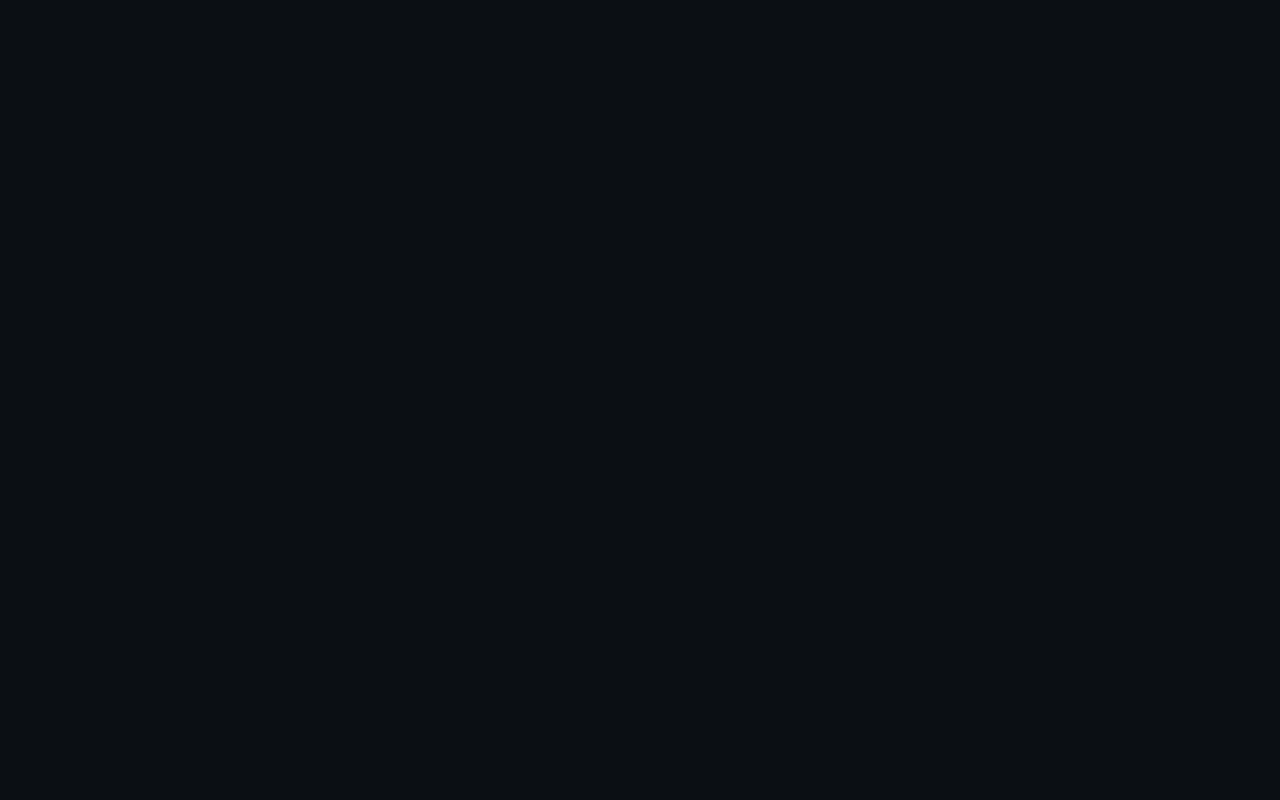
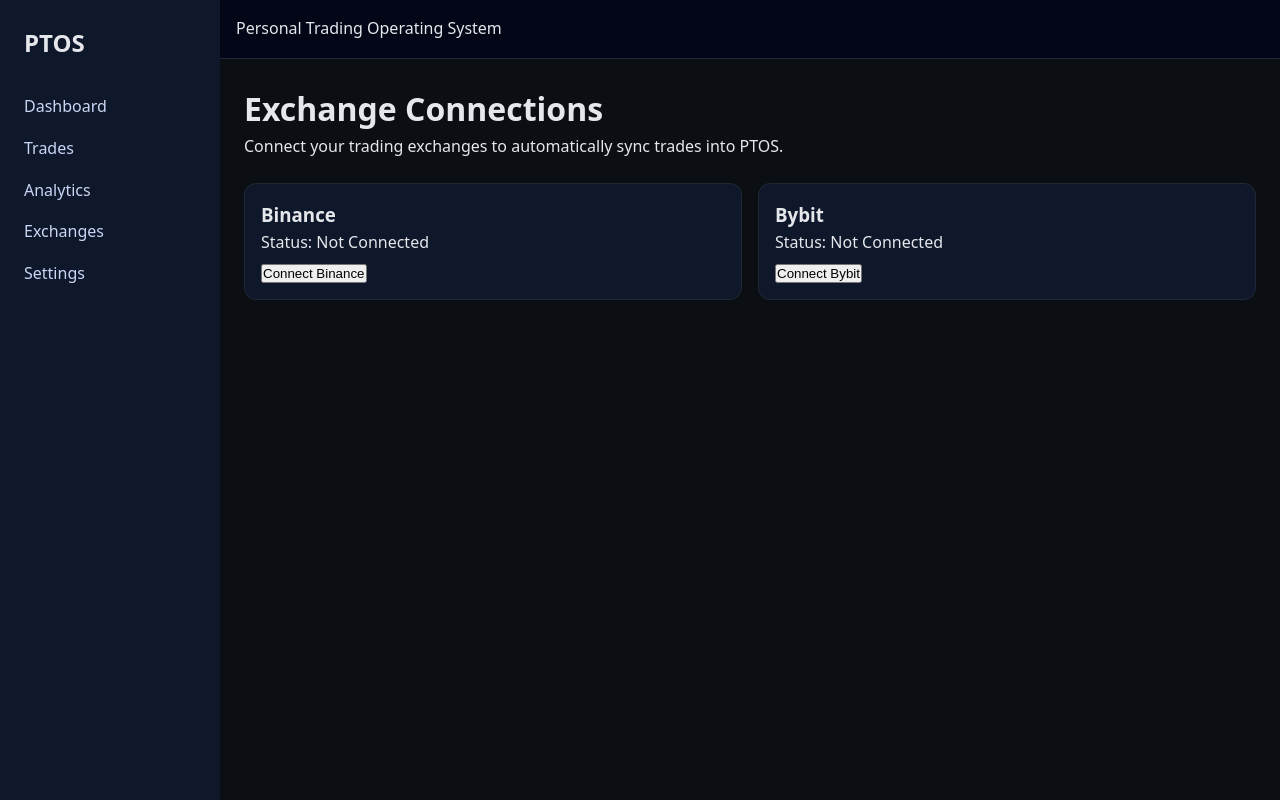
Before and after one commit to ab-tech-code/Personal_Trade_Operating_System, a React (Vite) app in the folder ptos-frontend/: page /app/exchanges in a window 1280 px wide. Before the commit this address had no page. Built offline with nearby package versions, Linux system fonts and the light colour scheme; sample sign-in values are in the browser's storage.

Commit message:
connect exchange

```diff
--- a/ptos-frontend/src/App.jsx
+++ b/ptos-frontend/src/App.jsx
@@ -11,6 +11,7 @@
 import Trades from "./pages/Trades";
 import AddTrade from "./pages/AddTrade";
 import Analytics from "./pages/Analytics";
+import Exchanges from "./pages/Exchanges";
 
 
 const App = () => {
@@ -55,6 +56,15 @@
             </ProtectedRoute>
           }
         />
+
+        <Route
+          path="/app/exchanges"
+          element={
+            <ProtectedRoute>
+              <Exchanges />
+            </ProtectedRoute>
+          }
+        />
       </Routes>
     </BrowserRouter>
   );
--- /dev/null
+++ b/ptos-frontend/src/components/ConnectExchangeModal.jsx
@@ -0,0 +1,60 @@
+import React from "react";
+
+import { useState } from "react";
+
+const ConnectExchangeModal = ({ exchange, onClose }) => {
+  const [apiKey, setApiKey] = useState("");
+  const [apiSecret, setApiSecret] = useState("");
+
+  const handleSubmit = (e) => {
+    e.preventDefault();
+
+    // 🔐 Do NOT log or store secrets
+    // This will later be sent directly to backend
+    console.log("Submitting exchange connection:", exchange);
+
+    // Clear secrets immediately
+    setApiKey("");
+    setApiSecret("");
+    onClose();
+  };
+
+  return (
+    <div className="modal-overlay">
+      <div className="modal">
+        <h2>Connect {exchange}</h2>
+
+        <form onSubmit={handleSubmit}>
+          <label>
+            API Key
+            <input
+              type="text"
+              value={apiKey}
+              onChange={(e) => setApiKey(e.target.value)}
+              required
+            />
+          </label>
+
+          <label>
+            API Secret
+            <input
+              type="password"
+              value={apiSecret}
+              onChange={(e) => setApiSecret(e.target.value)}
+              required
+            />
+          </label>
+
+          <div className="modal-actions">
+            <button type="submit">Connect</button>
+            <button type="button" onClick={onClose}>
+              Cancel
+            </button>
+          </div>
+        </form>
+      </div>
+    </div>
+  );
+};
+
+export default ConnectExchangeModal;
--- /dev/null
+++ b/ptos-frontend/src/pages/Exchanges.jsx
@@ -0,0 +1,43 @@
+import React, { useState } from "react";
+import AppLayout from "../layouts/AppLayout";
+import ConnectExchangeModal from "../components/ConnectExchangeModal";
+
+const Exchanges = () => {
+  // State to track which exchange the user is currently trying to connect
+  const [activeExchange, setActiveExchange] = useState(null);
+
+  return (
+    <AppLayout>
+      <h1>Exchange Connections</h1>
+
+      <p className="page-description">
+        Connect your trading exchanges to automatically sync trades into PTOS.
+      </p>
+
+      <div className="exchange-list">
+        {["Binance", "Bybit"].map((ex) => (
+          <div className="exchange-card" key={ex}>
+            <h3>{ex}</h3>
+            <p>Status: Not Connected</p>
+            <button
+              className="btn-primary"
+              onClick={() => setActiveExchange(ex)}
+            >
+              Connect {ex}
+            </button>
+          </div>
+        ))}
+      </div>
+
+      {/* Conditional rendering for the modal */}
+      {activeExchange && (
+        <ConnectExchangeModal
+          exchange={activeExchange}
+          onClose={() => setActiveExchange(null)}
+        />
+      )}
+    </AppLayout>
+  );
+};
+
+export default Exchanges;
--- a/ptos-frontend/src/styles/global.css
+++ b/ptos-frontend/src/styles/global.css
@@ -252,3 +252,66 @@
     grid-template-columns: repeat(2, 1fr);
   }
 }
+
+
+.exchange-list {
+  display: grid;
+  grid-template-columns: 1fr;
+  gap: 1rem;
+  margin-top: 1.5rem;
+}
+
+.exchange-card {
+  background: #0f172a;
+  border: 1px solid #1f2933;
+  border-radius: 12px;
+  padding: 1rem;
+}
+
+.exchange-card button {
+  margin-top: 0.5rem;
+}
+
+/* Desktop */
+@media (min-width: 768px) {
+  .exchange-list {
+    grid-template-columns: repeat(2, 1fr);
+  }
+}
+
+
+.modal-overlay {
+  position: fixed;
+  inset: 0;
+  background: rgba(0, 0, 0, 0.6);
+  display: flex;
+  align-items: center;
+  justify-content: center;
+  z-index: 1000;
+}
+
+.modal {
+  background: #020617;
+  border: 1px solid #1f2933;
+  border-radius: 12px;
+  padding: 1.5rem;
+  width: 100%;
+  max-width: 420px;
+}
+
+.modal form {
+  display: flex;
+  flex-direction: column;
+  gap: 0.75rem;
+}
+
+.modal input {
+  width: 100%;
+  padding: 0.5rem;
+}
+
+.modal-actions {
+  display: flex;
+  gap: 0.5rem;
+  justify-content: flex-end;
+}
```
